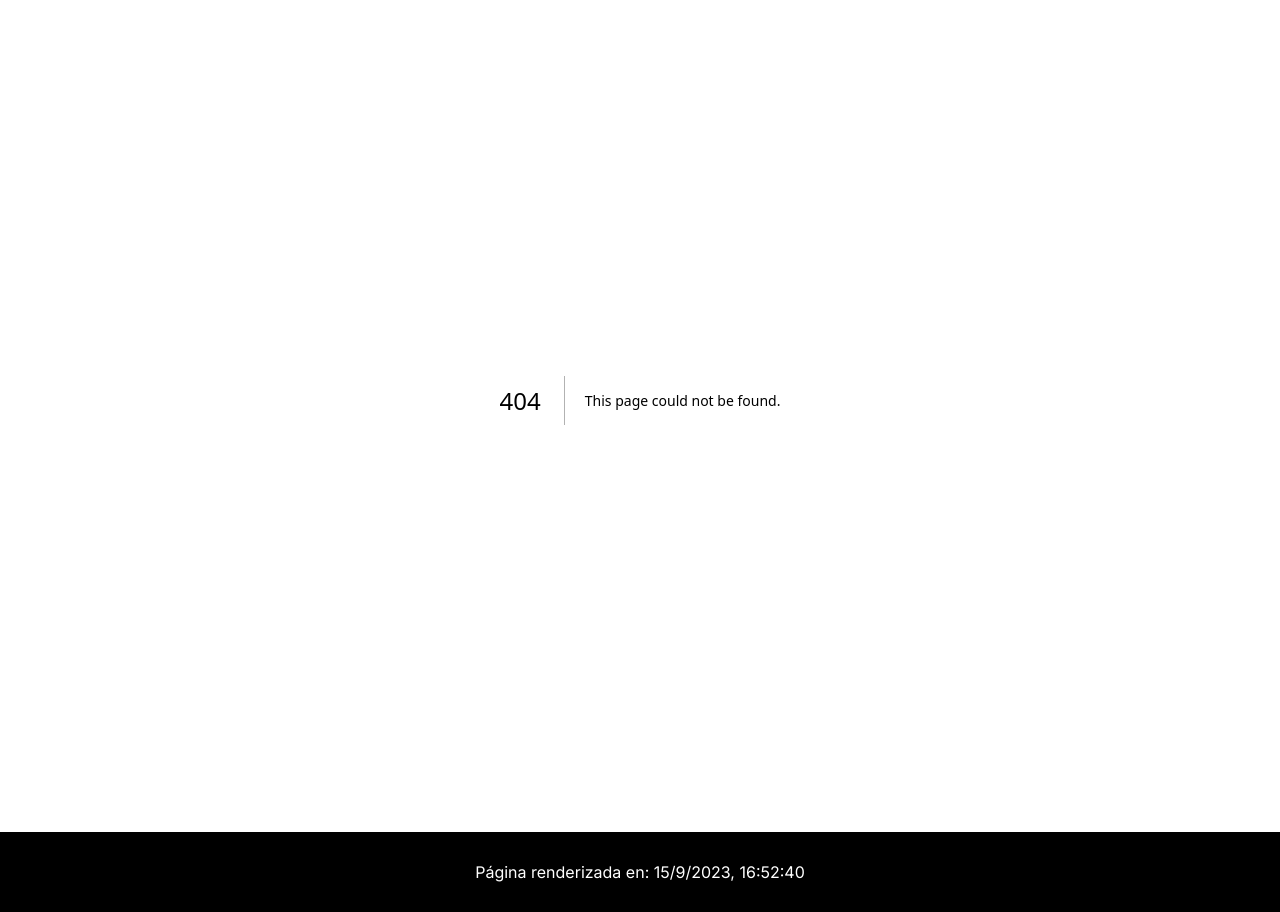
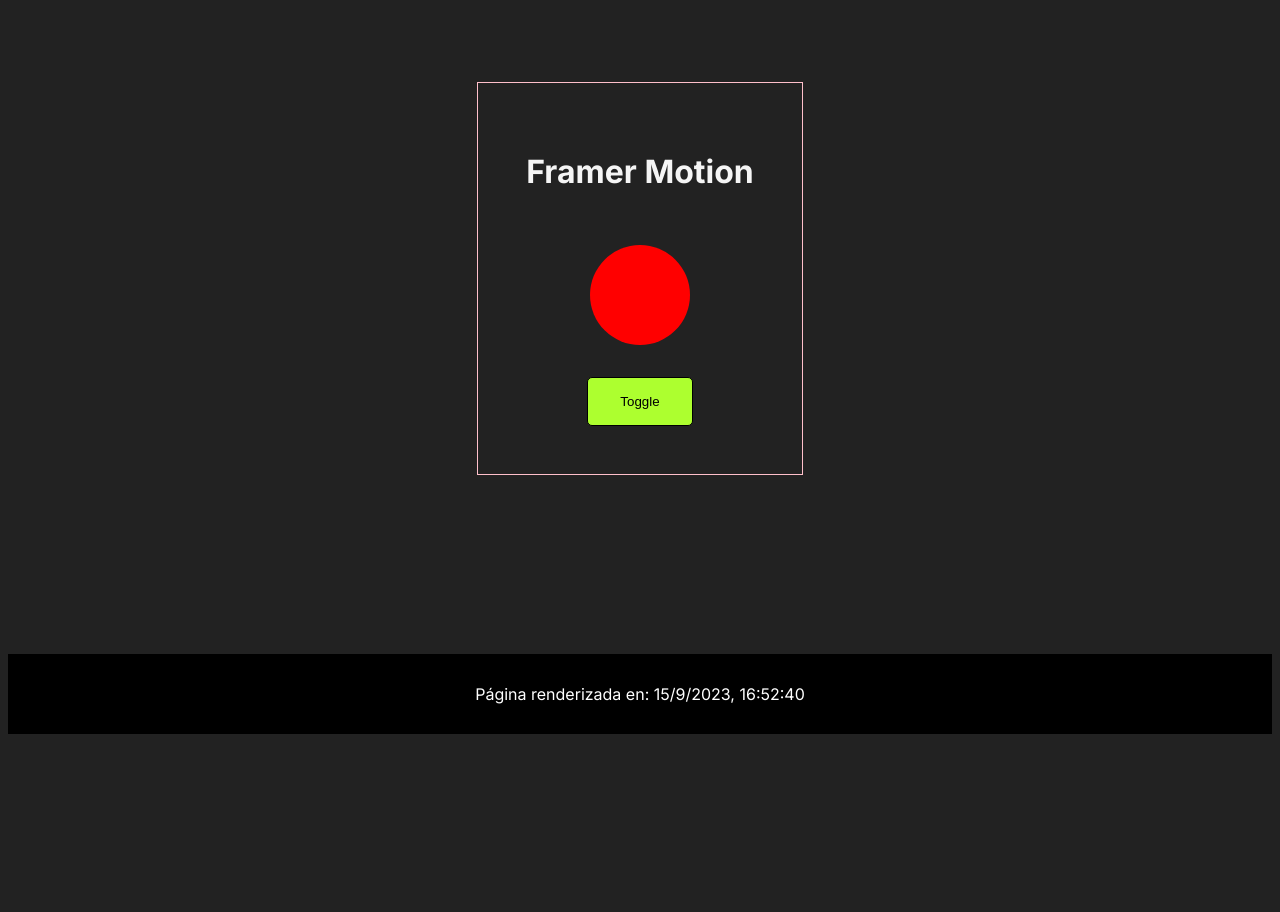
Before and after one commit to catharygr/aprendiendo-next-framework, a Next.js app: page /framer in a window 1280 px wide. Before the commit this address had no page. After the commit the page ends 816 px from the top, so only its background shows below. Built offline with nearby package versions, Linux system fonts and the light colour scheme.

Commit message:
Practicando libreria Framer motion

```diff
--- a/package.json
+++ b/package.json
@@ -11,6 +11,7 @@
   "dependencies": {
     "eslint": "8.49.0",
     "eslint-config-next": "13.4.19",
+    "framer-motion": "^10.16.4",
     "next": "13.4.19",
     "react": "18.2.0",
     "react-dom": "18.2.0",
--- /dev/null
+++ b/src/app/framer/framer.module.css
@@ -0,0 +1,23 @@
+.container {
+  display: flex;
+  flex-direction: column;
+  align-items: center;
+  border: 1px solid pink;
+  padding: 3rem;
+  gap: 2rem;
+}
+
+.pelota {
+  width: 100px;
+  height: 100px;
+  border-radius: 50%;
+  background-color: #f00;
+}
+
+.btn {
+  padding: 1rem 2rem;
+  border: 1px solid #000;
+  border-radius: 5px;
+  background-color: greenyellow;
+  cursor: pointer;
+}
--- /dev/null
+++ b/src/app/framer/page.js
@@ -0,0 +1,17 @@
+"use client";
+import React from "react";
+import styles from "./framer.module.css";
+
+export default function FramerPage() {
+  const [esFramer, setEsFramer] = React.useState(false);
+
+  return (
+    <div className={styles.container}>
+      <h1>Framer Motion</h1>
+      <div className={styles.pelota} />
+      <button className={styles.btn} onClick={() => setEsFramer(!esFramer)}>
+        Toggle
+      </button>
+    </div>
+  );
+}
--- a/src/app/page.js
+++ b/src/app/page.js
@@ -26,6 +26,7 @@
         <Link className={styles.about} href={"/latex"}>
           Latex
         </Link>
+        <Link href={"/framer"}>Framer Motion</Link>
       </div>
     </main>
   );
```
Also changed, not shown: 1 other file (tests, documents, lock files or other folders).
